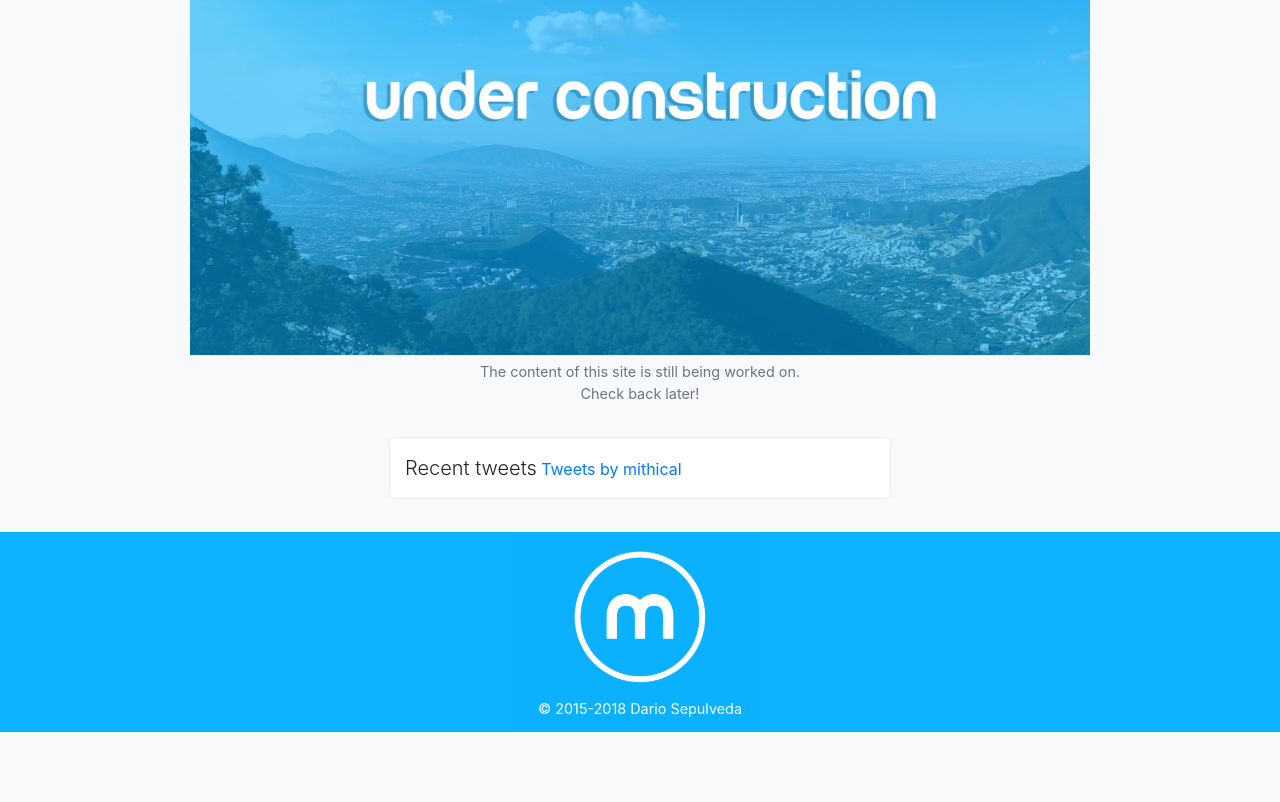
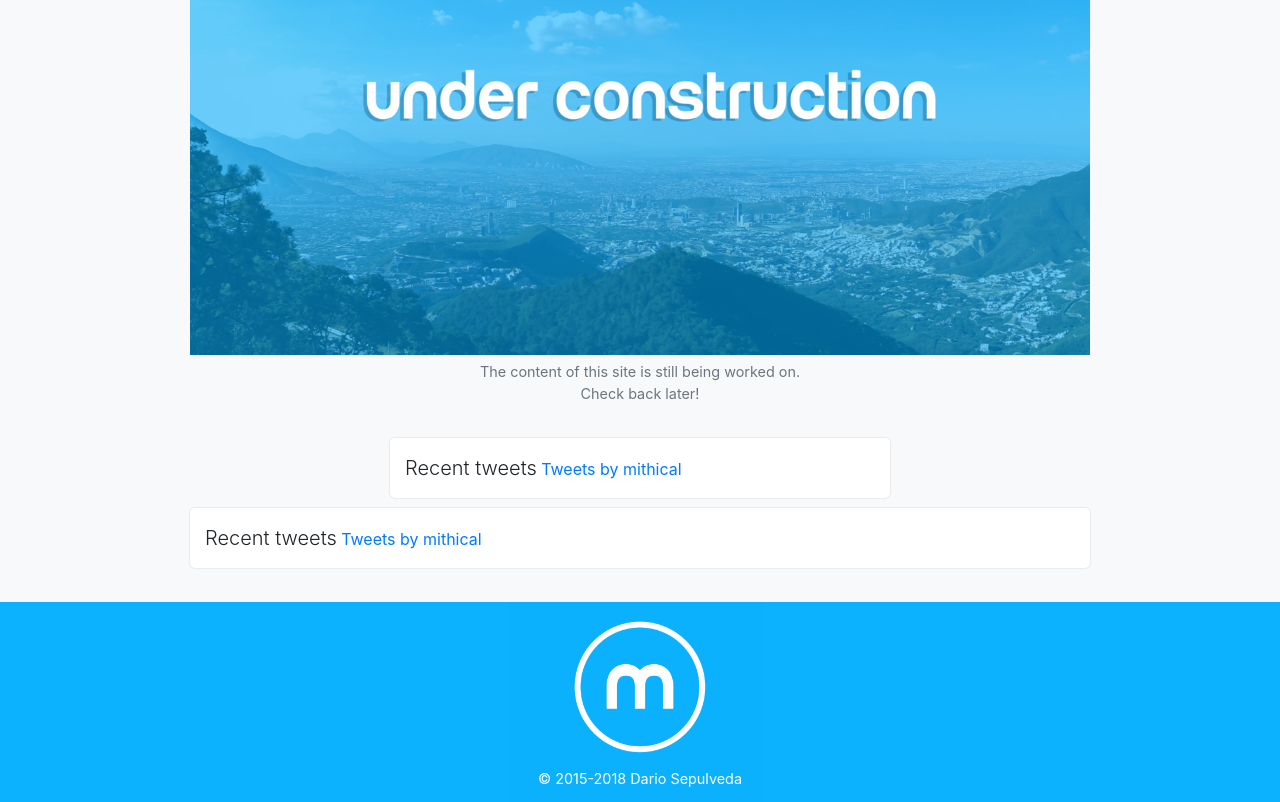
Before and after one commit to mithical/draxel.github.io, a plain HTML site: page index.html in a window 1280 px wide. Shown: the part 577-1379 px from the top of the page. Before the commit the page ends 1309 px from the top, so only its background shows below. Drawn offline with nearby package versions, Linux system fonts and the light colour scheme; a script that the page names is missing; files whose address does not match are found by name.

Commit message:
Troubleshooting Twitter

```diff
--- a/index.html
+++ b/index.html
@@ -101,6 +101,12 @@
 
 </div>
 
+<div class="container">
+	<span class="lead">Recent tweets</span> <span class="float-right"><a class="twitter-follow-button"
+	  href="https://twitter.com/mithical" data-show-screen-name="false" data-show-count="false" data-size="large"></a> </span>
+
+	<a class="twitter-timeline" href="https://twitter.com/mithical?ref_src=twsrc%5Etfw" data-tweet-limit="3" data-chrome="noheader transparent">Tweets by mithical</a>
+</div>
 
 
 
```
